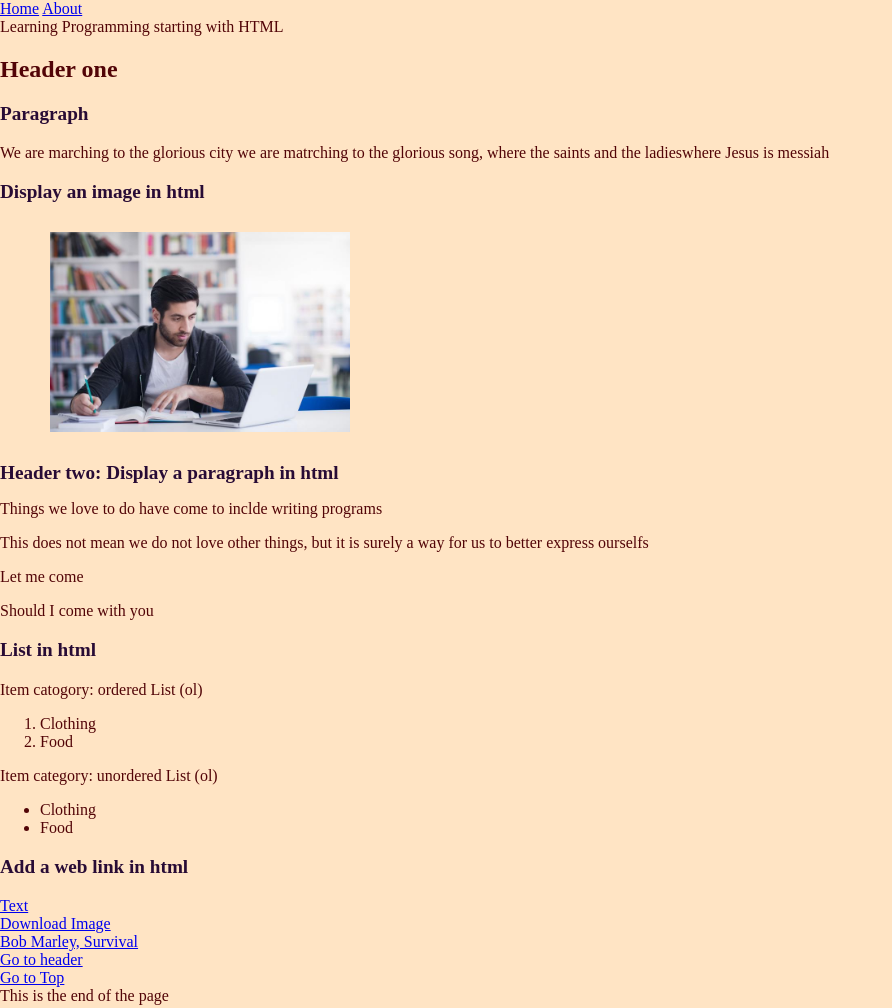
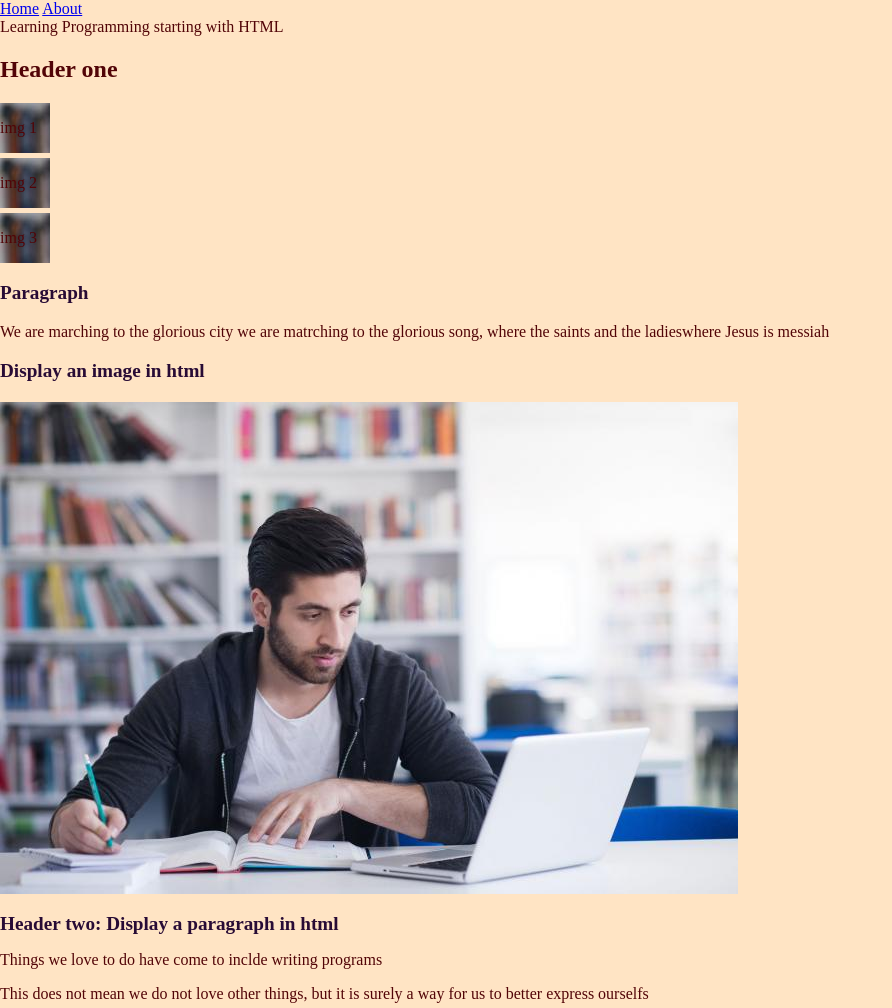
Before and after one commit to Chidiogoezeh/alt_learn, a plain HTML site: page index.html in a window 1280 px wide. Shown: the top 1008 px of the page, without its empty margins (0-892 px from the left). Drawn offline with Linux system fonts and the light colour scheme.

Commit message:
some message

```diff
--- a/Assets/index2.css
+++ b/Assets/index2.css
@@ -18,10 +18,10 @@ html, body {
     padding: 10px;
 }
 
-img {
+.img {
     padding: 10px 50px;
-    width: 300px;
-    height: 200px;
+    size: 50px;
+    border: 20px;
 }
 
 /* Nav element is used to style navigation links */
@@ -35,3 +35,17 @@ h3, h2 {
     color: rgb(40, 11, 53);
     font-size: larger;
 }
+
+/* Here we display grid setting, this can be used for columns or rows*/
+.grid {
+    display: grid;
+    grid-template-rows: repeat(3, 1fr);
+    row-gap: 5px;
+    border: 20px;
+}
+
+.grid-cell_1, .grid-cell_2, .grid-cell_3 {
+    height: 50px;
+    width: 50px;
+    background-image: url(./Learner1.png);
+}
--- a/index.html
+++ b/index.html
@@ -23,6 +23,19 @@
         <h1 id="Header">Header one</h1> <!-- Reference to fragmrnt identifier-->
     </section>
 
+    <!-- Grids in CSS explained. Gridsd are used to arange different parts of our HTML document to visibly appealling formats-->
+    <div class="grid"> <!-- Grids are displayed on tracks of either column or rows depending on the CSS layout-->
+        <div class="grid-cell_1">
+            <p>img 1</p>
+        </div>
+        <div class="grid-cell_2">
+            <p>img 2</p>
+        </div>
+        <div class="grid-cell_3">
+            <p>img 3</p>
+        </div>
+    </div>
+
     <section>
         <h3>Paragraph</h3>
         <!--Here we are learning how HTML, including comments work-->
@@ -32,7 +45,7 @@
     <section>
         <h3>Display an image in html</h3>
         <!--Display an image of people learning-->
-        <img src="./Assets/Learner1.png" alt="image howing students">
+        <img src="./Assets/Learner1.png" alt="image showing student">
     </section>
 
     <section>
```
